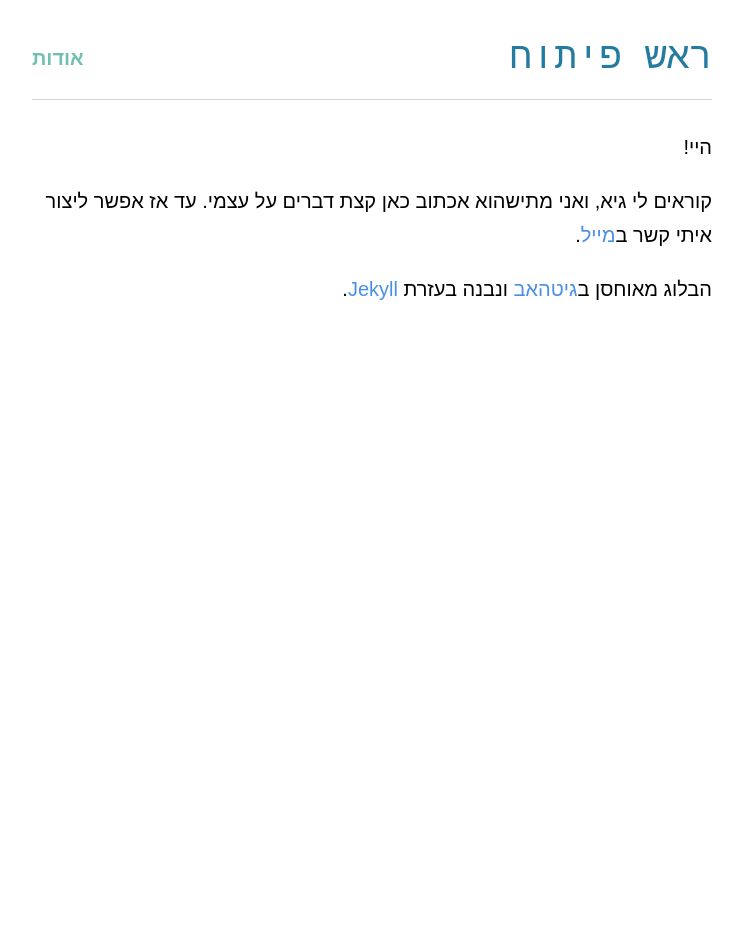
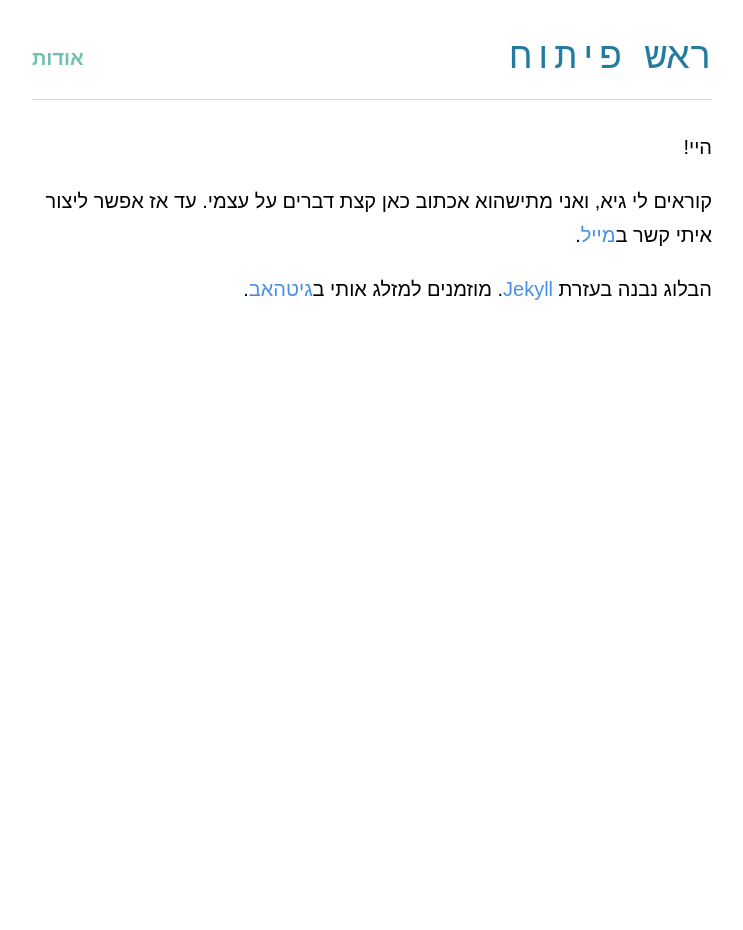
Before and after one commit to guytepper/devhead.co.il, a Jekyll site: the page built from about/index.md, in a window 1280 px wide. Shown: the whole page, without its empty margins (268-1011 px from the left). Built offline with Jekyll 4.4.1, drawn with Linux system fonts in a browser that asks for light colours; some web fonts are replaced.

Commit message:
Changed about page
The blog is no longer hosted on GitHub 🙃

```diff
--- a/about/index.md
+++ b/about/index.md
@@ -6,4 +6,5 @@ title: אודות
 
 קוראים לי גיא, ואני מתישהוא אכתוב כאן קצת דברים על עצמי. עד אז אפשר ליצור איתי קשר ב[מייל](mailto:guytepper@gmail.com).
 
-הבלוג מאוחסן ב[גיטהאב](https://github.com/guytepper/guytepper.github.io/) ונבנה בעזרת [Jekyll](http://jekyllrb.com/).
+הבלוג נבנה בעזרת [Jekyll](http://jekyllrb.com/). מוזמנים למזלג אותי
+ ב[גיטהאב](https://github.com/guytepper/guytepper.github.io/).
```
